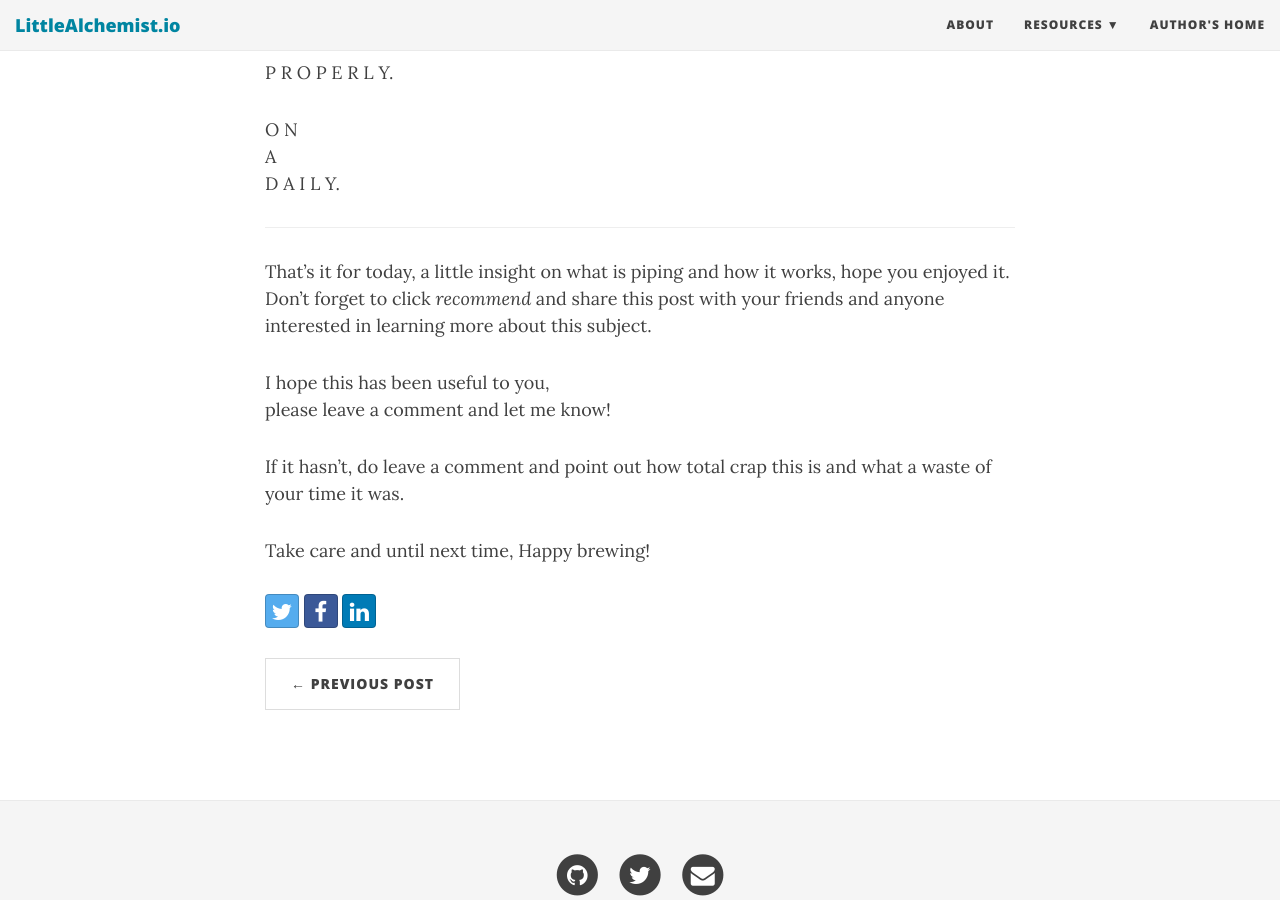
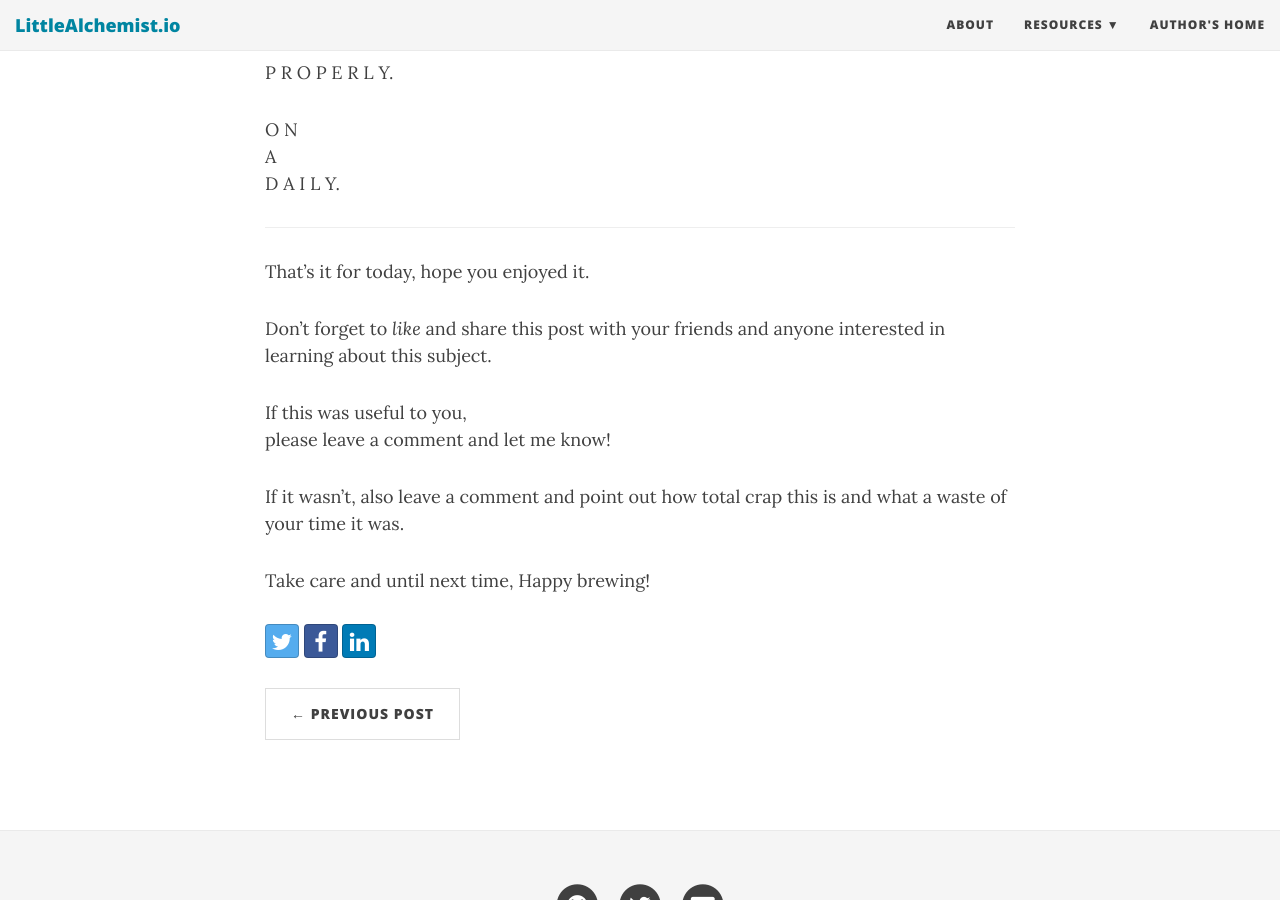
Before and after one commit to lbighetti/littlealchemist.io, a Jekyll site: the page built from _posts/2017-02-21-A-lot-of-piping-involved.md, in a window 1280 px wide and 900 px high, scrolled down 4141 px. Built offline with Jekyll 4.4.1, drawn with Linux system fonts in a browser that asks for light colours; nearby versions of some CDN libraries; some of the changed text lies outside the part shown.

Commit message:
Mr Hyde was here …

```diff
--- a/_posts/2017-02-21-A-lot-of-piping-involved.md
+++ b/_posts/2017-02-21-A-lot-of-piping-involved.md
@@ -181,13 +181,14 @@ D A I L Y.
 
 ---
 
-That's it for today, a little insight on what is piping and how it works, hope you enjoyed it.
-Don't forget to click _recommend_ and share this post with your friends and anyone interested in learning more about this subject.
+That's it for today, hope you enjoyed it.
 
-I hope this has been useful to you,
+Don't forget to _like_ and share this post with your friends and anyone interested in learning about this subject.
+
+If this was useful to you,
 please leave a comment and let me know!
 
-If it hasn't, do leave a comment and point out how total crap this is and what a waste of your time it was.
+If it wasn't, also leave a comment and point out how total crap this is and what a waste of your time it was.
 
 Take care and until next time,
 Happy brewing!
```
Also changed, not shown: other parts of _posts/2017-02-21-A-lot-of-piping-involved.md (+2 -2 lines).
